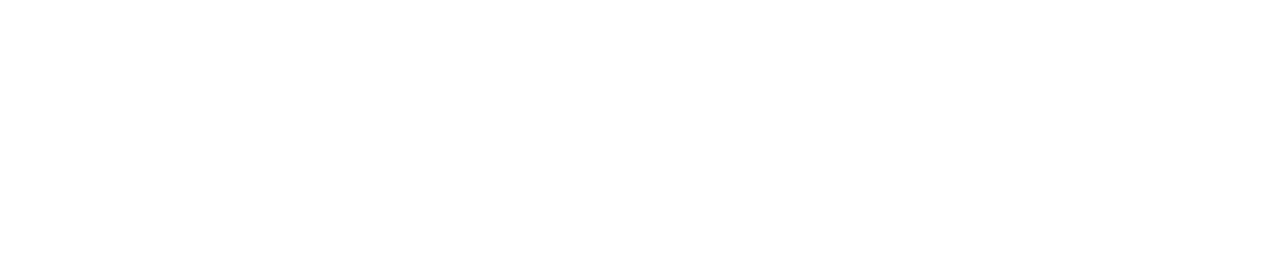
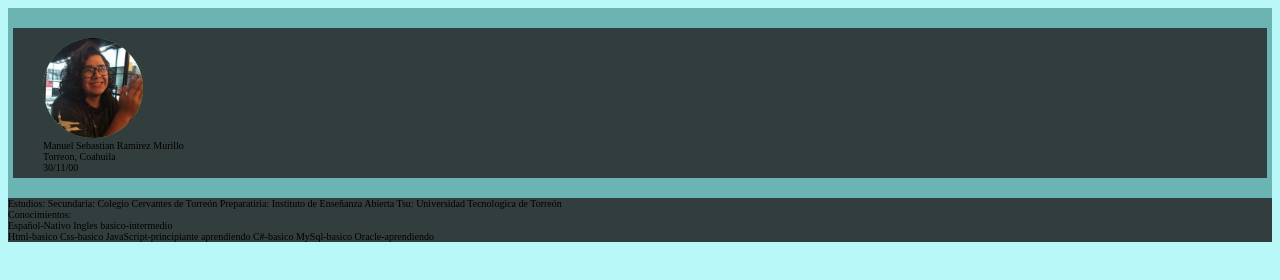
Before and after one commit to SebasRamz-Murillo/Curriculum, a plain HTML site: page index.html in a window 1280 px wide. Drawn offline with Linux system fonts and the light colour scheme.

Commit message:
Agregacion de css dentro del mismo archivo index.html Creacion de cajas y uso de flex

```diff
--- a/index.html
+++ b/index.html
@@ -4,8 +4,82 @@
 	<meta charset="UTF-8">
     <meta name="viewport" content="width=device-width, initial-scale=1.0">
 	<title>CV_SebastianRamirez</title>
+	<style type="text/css">
+		.circulo {
+		     width: 100px;
+		     height: 100px;
+		     -moz-border-radius: 50%;
+		     -webkit-border-radius: 50%;
+		     border-radius: 50%;
+		     background: #5cb85c;
+		}
+		.caja1{
+			padding-top: 10px;
+			padding-bottom: 5px;
+			padding-left: 30px;
+			padding-right: 20px;
+			margin: 20px 5px;
+			float: left;
+
+		}
+		.datosPerso{
+			background-color: rgb(108, 180, 180);
+			display: flex;
+			flex-direction: column;
+		}
+		.datosPerso > div{
+			background-color: rgb(50, 61, 61);
+			font-size: 10px;
+
+		}
+		.Estudios{
+
+		}
+		.Conocimientos{
+
+		}
+		.Idiomas{
+
+		}
+		.Software{
+
+		}
+	</style>
+
 </head>
-<body>
+<body style="background-color: rgb(185, 248, 248)";>
+	<div class="datosPerso">
+		<div class="caja1">
+			<img src= "yo.jpeg" class="circulo">
+			<br>
+			Manuel Sebastian Ramirez Murillo
+			<br>
+			Torreon, Coahuila
+			<br>
+			30/11/00
+		</div>
 
+		<div class="Estudios">
+			Estudios:
+			Secundaria: Colegio Cervantes de Torreón
+			Preparatiria: Instituto de Enseñanza Abierta
+			Tsu: Universidad Tecnologica de Torreón
+		</div>
+		<div class="Conocimientos">
+			Conocimientos:
+			<div class="Idiomas">
+				Español-Nativo
+				Ingles basico-intermedio
+			</div>
+			<div class="Software">
+				Html-basico
+				Css-basico
+				JavaScript-principiante aprendiendo
+				C#-basico
+				MySql-basico
+				Oracle-aprendiendo
+			</div>
+		</div>
+	</div>
 </body>
 </html>
```
Also changed, not shown: yo.jpeg (added), 1 other file.
